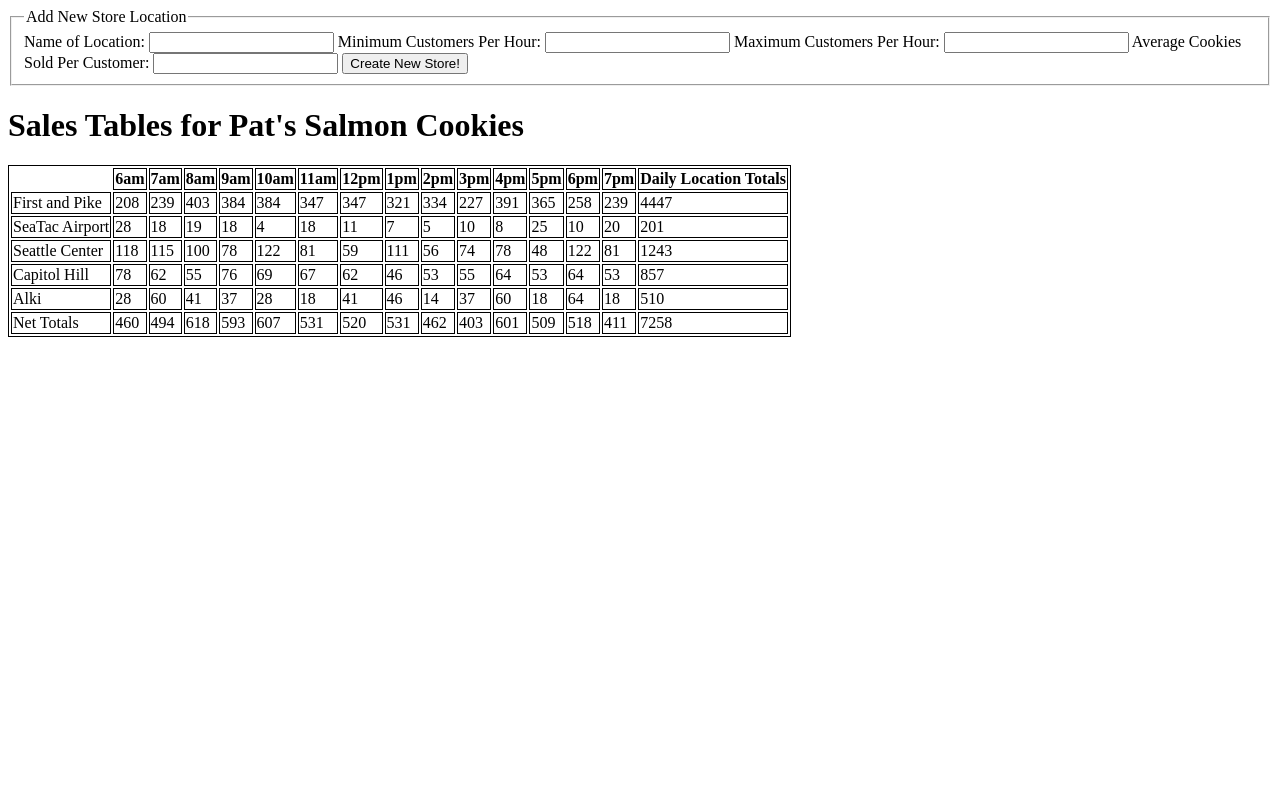
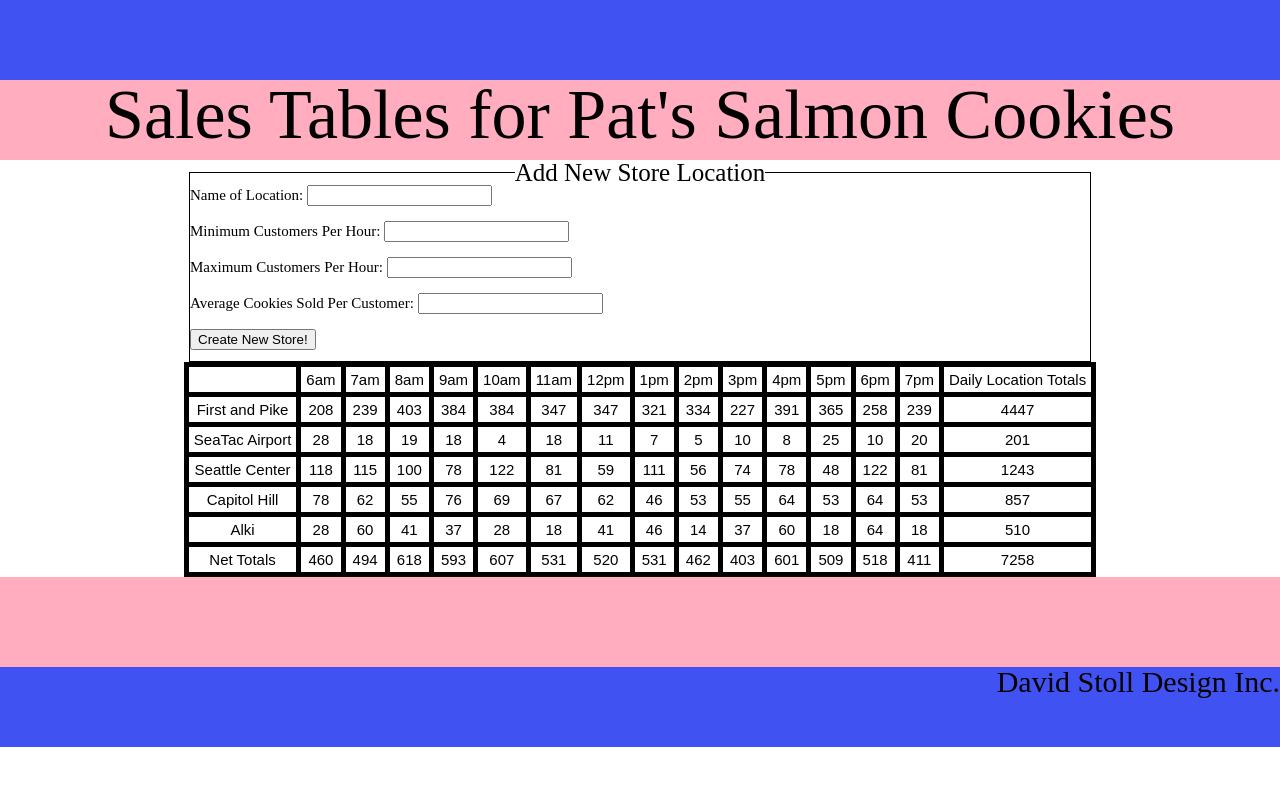
Before and after one commit to dahby/cookie-stand, a plain HTML site: page html/sales.html in a window 1280 px wide. Drawn offline with Linux system fonts and the light colour scheme; a web font is replaced by a local one.

Commit message:
created css for sales page

```diff
--- a/css/sales.css
+++ b/css/sales.css
@@ -1,3 +1,51 @@
+header {
+  height: 160px;
+  background-color: #FFADBF;
+  text-align: center;
+  font-family: 'Risque';
+  font-size: 70px;
+}
+
+#top-panel {
+  background-color: #4053F2;
+  height: 80px;
+}
+
+fieldset {
+  border: 1px solid black;
+  font-size: 15px;
+  width: 900px;
+  height: 200px;
+  margin: auto;
+}
+
+fieldset legend {
+  font-size: 25px;
+  text-align: center;
+}
+
 table, td, tr, th {
-  border: 1px solid black;
+  font-size: 15px;
+  padding: 5px;
+  margin: auto;
+  border: 5px solid black;
+  text-align: center;
+  font-family: Arial, Helvetica, sans-serif;
 }
+
+.frontPage {
+  height: 10px;
+  background-color: #FFADBF;
+  color: #4053F2;
+  padding: 30px 60px 50px 60px;
+  text-align: center;
+  font-size: 30px;
+}
+
+footer {
+  background-color: #4053F2;
+  height: 80px;
+  text-align: right;
+  font-family: 'Risque';
+  font-size: 30px;
+}
--- a/html/sales.html
+++ b/html/sales.html
@@ -3,28 +3,40 @@
 
   <head>
     <title>Internal Sales Home Page</title>
-    <!-- <link rel="stylesheet" type="text/css" href="../css/reset.css"/> -->
+    <link rel="stylesheet" type="text/css" href="../css/reset.css"/>
+    <!-- <link rel="stylesheet" type="text/css" href="../css/style.css"/> -->
     <link rel="stylesheet" type="text/css" href="../css/sales.css"/>
+    <link href="https://fonts.googleapis.com/css?family=Risque" rel="stylesheet">
   </head>
-
   <body>
+    <header>
+      <div id='top-panel'></div>
+        <h1>Sales Tables for Pat's Salmon Cookies</h1>
+     </div>
+    </header>
     <form id = 'newStore'>
         <fieldset>
           <legend>Add New Store Location</legend>
           <label for = 'storeName'>Name of Location: </label>
           <input name = 'storeName' type = 'text' />
+          <br></br>
           <label for = 'minCust'>Minimum Customers Per Hour: </label>
           <input name = 'minCust' type = 'text' />
+          <br></br>
           <label for = 'maxCust'>Maximum Customers Per Hour: </label>
           <input name = 'maxCust' type = 'text' />
+          <br></br>
           <label for = 'avgSalePerCust'>Average Cookies Sold Per Customer: </label>
           <input name = 'avgSalePerCust' type = 'text' />
+          <br></br>
           <button type = 'submit'>Create New Store!</button>
         </fieldset>
       </form>
-    <h1>Sales Tables for Pat's Salmon Cookies</h1>
+
     <table id="cookieStands"></table>
 
     <script src="../js/app.js"></script>
+    <div class="frontPage"></div>
+    <footer>David Stoll Design Inc.</footer>
   </body>
 </html>
--- a/js/app.js
+++ b/js/app.js
@@ -41,6 +41,7 @@ function makeStores() {
 }
 
 makeStores();
+// console.log(allLocations);
 
 var cookieStands = document.getElementById('cookieStands');
 
@@ -102,3 +103,32 @@ function makeFooterRow() {
   trEl.appendChild(allTotals);
 }
 makeFooterRow();
+
+var newStore = document.getElementById('newStore');
+
+function handleLocationAdd(event) {
+  event.preventDefault();
+  if(!event.target.storeName.value || !event.target.minCust.value || !event.target.maxCust.value || !event.target.avgSalePerCust.value) {
+    return alert('Insufficient data to add new store location');
+  }
+  var newName = event.target.storeName.value;
+  var newMinCustHr = parseInt(event.target.minCust.value);
+  var newMaxCustHr = parseInt(event.target.maxCust.value);
+  var newAvgSalePerCust = parseInt(event.target.avgSalePerCust.value);
+
+  new MakeLocation(newName, newMinCustHr, newMaxCustHr, newAvgSalePerCust);
+
+  for(var i = cookieStands.rows.length; i > 0; i--) {
+    cookieStands.deleteRow(i-1);
+  }
+  makeHeaderRow(cookieStands);
+  makeTableRow(cookieStands);
+  makeFooterRow(cookieStands);
+
+  event.target.storeName.value = null;
+  event.target.minCust.value = null;
+  event.target.maxCust.value = null;
+  event.target.avgSalePerCust.value = null;
+}
+
+newStore.addEventListener('submit', handleLocationAdd);
```
Lines whose indentation alone changed are shown as unchanged.
